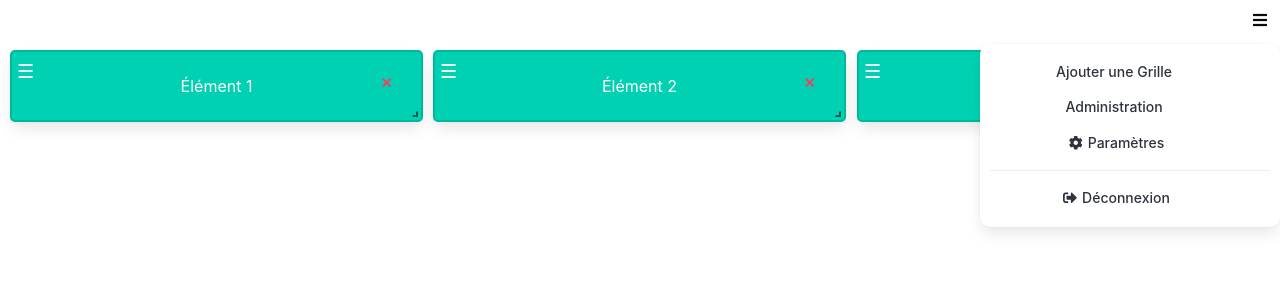
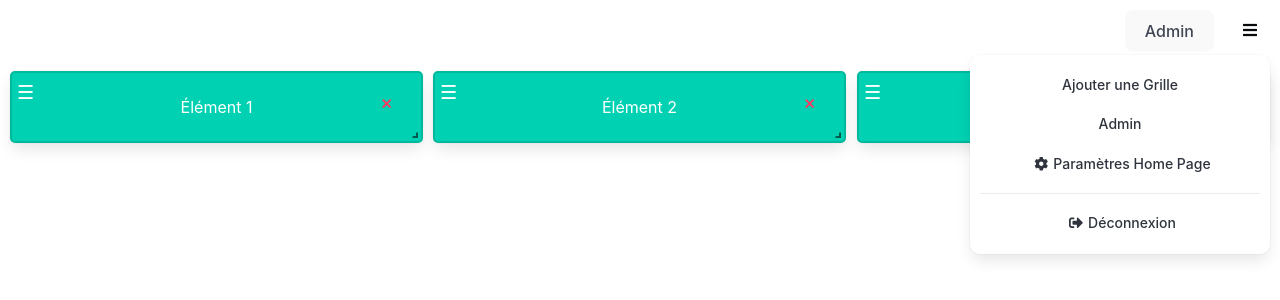
Before and after one commit to David34720/live-bento, a React (Vite) app in the folder vite-project/: page / in a window 1280 px wide. Both pictures are taken after a click on the button 1260 px from the left and 20 px from the top of the page. Shown: the top 300 px of the page. Built offline with nearby package versions, Linux system fonts and the light colour scheme.

Commit message:
Build fake isADmin toggle and Test menu dynamique ok

```diff
--- a/vite-project/src/App.tsx
+++ b/vite-project/src/App.tsx
@@ -1,23 +1,31 @@
+/* eslint-disable react-hooks/exhaustive-deps */
 // App.tsx
-import { useState, type CSSProperties } from "react";
+import { useCallback, useEffect, useState, type CSSProperties } from "react";
 import GridLayout from "./components/GridLayout/GridLayout";
 import Header from "./components/Header/Header";
-import AdminToolbar from "./components/AdminToolbar/AdminToolbar";
+import type { BackgroundSettings } from "./@types";
 import "./App.scss";
-import { Responsive, WidthProvider, type Layouts } from "react-grid-layout";
+import type { Layouts } from "react-grid-layout";
 import "react-grid-layout/css/styles.css"; // Styles par défaut de react-grid-layout
 import "react-resizable/css/styles.css"; // Styles pour le redimensionnement
 import "bulma/css/bulma.min.css"; // Styles de Bulma
 
-const ResponsiveGridLayout = WidthProvider(Responsive);
+function App() {
+	const [isAdmin, setIsAdmin] = useState<boolean>(false);
+	// Exemple d'utilisateur connecté
+	const user = {
+		name: "John Doe",
+		isAdmin: true,
+	};
 
-interface BackgroundSettings {
-	imageUrl?: string;
-	color?: string;
-	opacity?: number;
-}
+	const isAdminConnect = useCallback(async () => {
+		setIsAdmin(user.isAdmin);
+	}, []);
 
-function App() {
+	useEffect(() => {
+		isAdminConnect();
+	}, [isAdminConnect]);
+
 	const [backgroundSettings, setBackgroundSettings] =
 		useState<BackgroundSettings>({});
 
@@ -113,7 +121,12 @@ function App() {
 				} as CSSProperties
 			}
 		>
-			<Header addItem={addItem} onChangeBackground={onChangeBackground} />
+			<Header
+				addItem={addItem}
+				onChangeBackground={onChangeBackground}
+				isAdmin={isAdmin}
+				setIsAdmin={setIsAdmin}
+			/>
 			<div className="main-content">
 				<GridLayout
 					layouts={layouts}
--- a/vite-project/src/components/GridLayout/GridLayout.tsx
+++ b/vite-project/src/components/GridLayout/GridLayout.tsx
@@ -1,5 +1,5 @@
 // GridLayout.tsx
-import { type FC } from "react";
+import type { FC } from "react";
 import { Responsive, WidthProvider, type Layouts } from "react-grid-layout";
 import "react-grid-layout/css/styles.css"; // Styles par défaut de react-grid-layout
 import "react-resizable/css/styles.css"; // Styles pour le redimensionnement
--- a/vite-project/src/components/Header/Header.scss
+++ b/vite-project/src/components/Header/Header.scss
@@ -3,13 +3,13 @@
   justify-content: flex-end;
   position: relative;
   z-index: 1000 !important;
-
+  padding: 10px;
 }
 :root {
   --bulma-radius: 10px;
 }
 button.dropdown-item   {
-  border-radius: 0px;
+  border-radius: 5px;
 }
 
 .dropdown-content {
@@ -35,3 +35,6 @@ button.dropdown-item   {
   padding: 10px;
   width: 300px;
 }
+button.dropdown-item {
+    padding: 0.5rem;
+}
--- a/vite-project/src/components/Header/Header.tsx
+++ b/vite-project/src/components/Header/Header.tsx
@@ -2,31 +2,27 @@
 import { useState, useEffect, useRef, type FC } from "react";
 import "bulma/css/bulma.min.css";
 import "./Header.scss";
-
+import type { BackgroundSettings } from "../../@types";
 // Importation des différents menus
 import MenuGlobal from "./MenuGlobal/MenuGlobal";
 import MenuAddGrid from "./MenuAddGrid/MenuAddGrid";
 import MenuHomePageSettings from "./MenuHomePageSettings/MenuHomePageSettings";
-interface BackgroundSettings {
-	imageUrl?: string;
-	color?: string;
-	opacity?: number;
-}
 
 interface HeaderProps {
 	addItem: () => void;
 	onChangeBackground: (background: BackgroundSettings) => void;
+	isAdmin: boolean;
+	setIsAdmin: (setIsAdmin: boolean) => void;
 }
 
-const Header: FC<HeaderProps> = ({ addItem, onChangeBackground }) => {
+const Header: FC<HeaderProps> = ({
+	addItem,
+	onChangeBackground,
+	isAdmin,
+	setIsAdmin,
+}) => {
 	const [menuIsActive, setMenuIsActive] = useState<boolean>(false);
 	const [currentMenu, setCurrentMenu] = useState<string>("MenuGlobal");
-
-	// Exemple d'utilisateur connecté
-	const user = {
-		name: "John Doe",
-		isAdmin: true,
-	};
 
 	// Ref to the dropdown
 	const dropdownRef = useRef<HTMLDivElement>(null);
@@ -54,11 +50,11 @@ const Header: FC<HeaderProps> = ({ addItem, onChangeBackground }) => {
 	const renderMenuContent = () => {
 		switch (currentMenu) {
 			case "MenuGlobal":
-				return <MenuGlobal user={user} setCurrentMenu={setCurrentMenu} />;
+				return <MenuGlobal isAdmin={isAdmin} setCurrentMenu={setCurrentMenu} />;
 			case "MenuAddGrid":
 				return (
 					<MenuAddGrid
-						user={user}
+						isAdmin={isAdmin}
 						addItem={addItem}
 						setCurrentMenu={setCurrentMenu}
 					/>
@@ -66,19 +62,26 @@ const Header: FC<HeaderProps> = ({ addItem, onChangeBackground }) => {
 			case "MenuHomePageSettings":
 				return (
 					<MenuHomePageSettings
-						user={user}
+						isAdmin={isAdmin}
 						setCurrentMenu={setCurrentMenu}
 						onChangeBackground={onChangeBackground}
 					/>
 				);
 			// Ajoutez d'autres menus ici selon vos besoins
 			default:
-				return <MenuGlobal user={user} setCurrentMenu={setCurrentMenu} />;
+				return <MenuGlobal isAdmin={isAdmin} setCurrentMenu={setCurrentMenu} />;
 		}
 	};
 
 	return (
 		<div className="header">
+			<button
+				type="button"
+				className="isadmin-toggle mr-4"
+				onClick={() => setIsAdmin(!isAdmin)}
+			>
+				{isAdmin ? <span>Admin</span> : <span>Utilisateur</span>}
+			</button>
 			{/* Bouton burger */}
 			<div
 				className={`dropdown is-right ${menuIsActive ? "is-active" : ""}`}
--- a/vite-project/src/components/Header/MenuAddGrid/MenuAddGrid.tsx
+++ b/vite-project/src/components/Header/MenuAddGrid/MenuAddGrid.tsx
@@ -2,16 +2,13 @@
 import { type FC } from "react";
 
 interface MenuAddGridProps {
-	user: {
-		name: string;
-		isAdmin: boolean;
-	};
+	isAdmin: boolean;
 	setCurrentMenu: (menu: string) => void;
 	addItem: () => void;
 }
 
 const MenuAddGrid: FC<MenuAddGridProps> = ({
-	user,
+	isAdmin,
 	setCurrentMenu,
 	addItem,
 }) => {
--- a/vite-project/src/components/Header/MenuGlobal/MenuGlobal.tsx
+++ b/vite-project/src/components/Header/MenuGlobal/MenuGlobal.tsx
@@ -2,17 +2,15 @@
 import type { FC } from "react";
 
 interface MenuGlobalProps {
-	user: {
-		name: string;
 	isAdmin: boolean;
-	};
 	setCurrentMenu: (menu: string) => void;
 }
 
-const MenuGlobal: FC<MenuGlobalProps> = ({ user, setCurrentMenu }) => {
+const MenuGlobal: FC<MenuGlobalProps> = ({ setCurrentMenu, isAdmin }) => {
 	return (
 		<div>
 			{/* Bouton pour Naviguer vers MenuAddGrid */}
+			{isAdmin && (
 				<button
 					type="button"
 					className="dropdown-item"
@@ -23,15 +21,22 @@ const MenuGlobal: FC<MenuGlobalProps> = ({ user, setCurrentMenu }) => {
 				>
 					Ajouter une Grille
 				</button>
-
+			)}
 			{/* Lien Administratif, visible seulement si l'utilisateur est admin */}
-			{user.isAdmin && (
+			{isAdmin && (
 				<button type="button" className="dropdown-item">
-					Administration
+					Admin
+				</button>
+			)}
+			{/* Lien Administratif, visible seulement si l'utilisateur est USER */}
+			{!isAdmin && (
+				<button type="button" className="dropdown-item">
+					Mon compte
 				</button>
 			)}
 
 			{/* Lien Paramètres */}
+			{isAdmin && (
 				<button
 					type="button"
 					className="dropdown-item"
@@ -43,9 +48,9 @@ const MenuGlobal: FC<MenuGlobalProps> = ({ user, setCurrentMenu }) => {
 					<span className="icon">
 						<i className="fas fa-cog" />
 					</span>
-				<span>Paramètres</span>
+					<span>Paramètres Home Page</span>
 				</button>
-
+			)}
 			<hr className="dropdown-divider" />
 
 			{/* Lien Déconnexion */}
--- a/vite-project/src/components/Header/MenuHomePageSettings/MenuHomePageSettings.tsx
+++ b/vite-project/src/components/Header/MenuHomePageSettings/MenuHomePageSettings.tsx
@@ -1,10 +1,7 @@
 import { useState, type FC } from "react";
 
 interface MenuHomePageSettingsProps {
-	user: {
-		name: string;
-		isAdmin: boolean;
-	};
+	isAdmin: boolean;
 	setCurrentMenu: (menu: string) => void;
 	onChangeBackground: (background: BackgroundSettings) => void;
 }
@@ -15,7 +12,7 @@ interface BackgroundSettings {
 }
 
 const MenuHomePageSettings: FC<MenuHomePageSettingsProps> = ({
-	user,
+	isAdmin,
 	setCurrentMenu,
 	onChangeBackground,
 }) => {
@@ -35,7 +32,7 @@ const MenuHomePageSettings: FC<MenuHomePageSettingsProps> = ({
 
 	return (
 		<>
-			{user.isAdmin && (
+			{isAdmin && (
 				<div>
 					<i className="fas fa-cog fa-2x" />
 					<h2>Configuration de la page</h2>
--- a/vite-project/tsconfig.app.json
+++ b/vite-project/tsconfig.app.json
@@ -21,10 +21,11 @@
 		"noFallthroughCasesInSwitch": true
 	},
 	"include": [
+		"src",
 		"src/**/*",
 		"src/**/*.ts",
 		"src/**/*.tsx",
-		"src/types/**/*.d.ts",
-		"src/types/*.d.ts"
+		"src/@types/**/*.d.ts",
+		"src/@types/*.d.ts"
 	]
 }
```
Also changed, not shown: vite-project/src/@types/index.d.ts (added, +7 -0 lines). Lines whose indentation alone changed are shown as unchanged.
